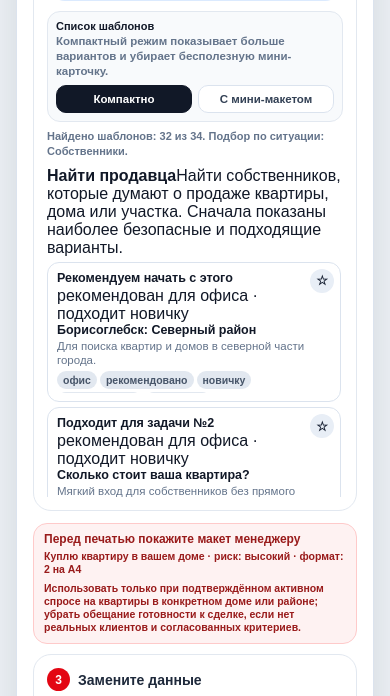
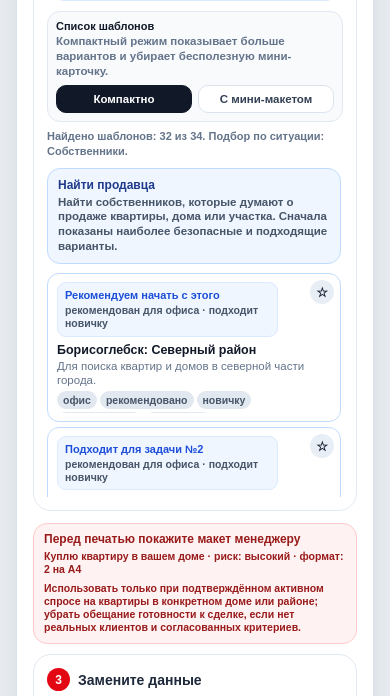
Before and after one commit to deputat36/etagi, a PHP site: page / in a window 390 px wide. Shown: the part 3802-4498 px from the top of the page. Run offline with PHP 8.4, Linux system fonts and the light colour scheme.

Commit message:
UX: оформить выбор задач и рекомендации СПН

```diff
--- a/assets/css/template-library.css
+++ b/assets/css/template-library.css
@@ -312,3 +312,149 @@ body[data-template-menu-mode="compact"] .tpl-card.active{
   .tpl-card-office-badges,
   .tpl-card-office-reason{display:none!important}
 }
+
+
+/* Понятный выбор рабочей задачи СПН */
+.goal-grid .goal-helper{
+  grid-column:1/-1;
+  display:grid;
+  gap:3px;
+  margin:0 0 2px;
+  padding:9px 10px;
+  border:1px solid #e2e8f0;
+  border-radius:13px;
+  background:#f8fafc;
+}
+.goal-grid .goal-helper b{
+  font-size:12px;
+  line-height:1.2;
+  font-weight:900;
+  color:#111827;
+}
+.goal-grid .goal-helper span{
+  font-size:10.5px;
+  line-height:1.3;
+  font-weight:700;
+  color:#64748b;
+}
+.spn-goal-btn{
+  min-height:74px;
+  text-align:left;
+}
+.spn-goal-btn span{
+  line-height:1.3;
+}
+.goal-more{
+  grid-column:1/-1;
+  margin-top:2px;
+  border-top:1px solid #e2e8f0;
+  padding-top:6px;
+}
+.goal-more summary{
+  cursor:pointer;
+  color:#475569;
+  font-size:11px;
+  font-weight:900;
+}
+.goal-more-grid{
+  display:grid;
+  grid-template-columns:repeat(2,minmax(0,1fr));
+  gap:6px;
+  margin-top:7px;
+}
+.goal-btn-secondary{
+  min-height:58px;
+  opacity:.88;
+}
+
+/* Рекомендации шаблонов по выбранной задаче */
+.template-recommendation-intro{
+  grid-column:1/-1;
+  display:grid;
+  gap:3px;
+  margin:1px 0 4px;
+  padding:9px 10px;
+  border:1px solid #bfdbfe;
+  border-radius:13px;
+  background:#eff6ff;
+}
+.template-recommendation-intro b{
+  font-size:12px;
+  font-weight:900;
+  color:#1e3a8a;
+}
+.template-recommendation-intro span{
+  font-size:10.5px;
+  line-height:1.3;
+  font-weight:700;
+  color:#475569;
+}
+.tpl-card-recommended{
+  border-color:#bfdbfe;
+}
+.tpl-recommendation{
+  display:grid;
+  gap:2px;
+  margin:0 28px 6px 0;
+  padding:6px 7px;
+  border:1px solid #dbeafe;
+  border-radius:9px;
+  background:#eff6ff;
+}
+.tpl-recommendation b{
+  margin:0!important;
+  font-size:10px!important;
+  line-height:1.15!important;
+  color:#1d4ed8;
+}
+.tpl-recommendation span{
+  font-size:9.5px;
+  line-height:1.22;
+  font-weight:800;
+  color:#475569;
+}
+.tpl-card.active .tpl-recommendation{
+  background:rgba(255,255,255,.16);
+  border-color:rgba(255,255,255,.3);
+}
+.tpl-card.active .tpl-recommendation b,
+.tpl-card.active .tpl-recommendation span{
+  color:#fff;
+}
+
+@media(max-width:520px){
+  .goal-grid .goal-helper{
+    padding:10px;
+  }
+  .goal-grid .goal-helper b{
+    font-size:13px;
+  }
+  .goal-grid .goal-helper span,
+  .template-recommendation-intro span{
+    font-size:11.5px;
+  }
+  .spn-goal-btn{
+    min-height:82px;
+  }
+  .goal-more-grid{
+    grid-template-columns:1fr;
+  }
+  .goal-more summary{
+    font-size:12px;
+  }
+  .tpl-recommendation b{
+    font-size:11px!important;
+  }
+  .tpl-recommendation span{
+    font-size:10.5px;
+  }
+}
+
+@media print{
+  .goal-helper,
+  .goal-more,
+  .template-recommendation-intro,
+  .tpl-recommendation{
+    display:none!important;
+  }
+}
```
